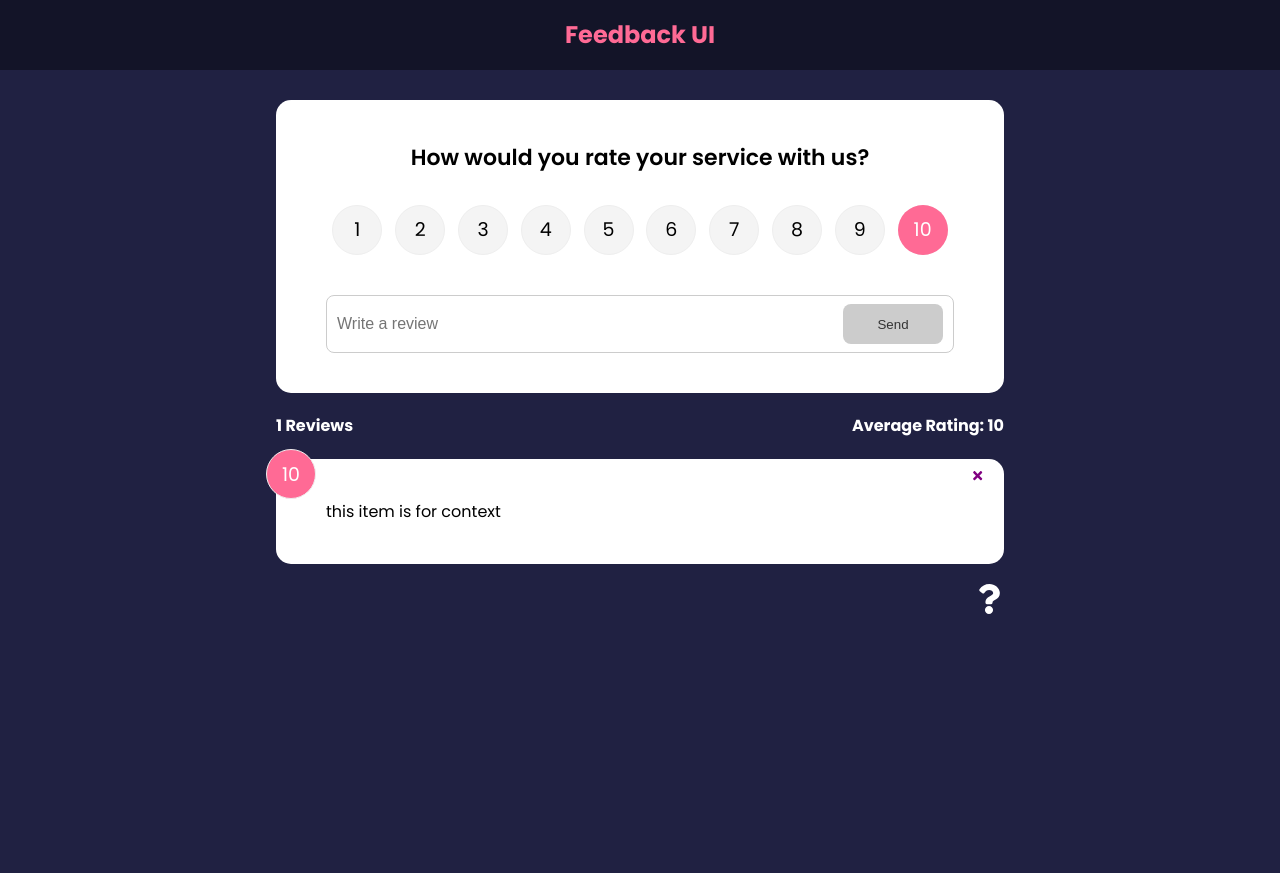
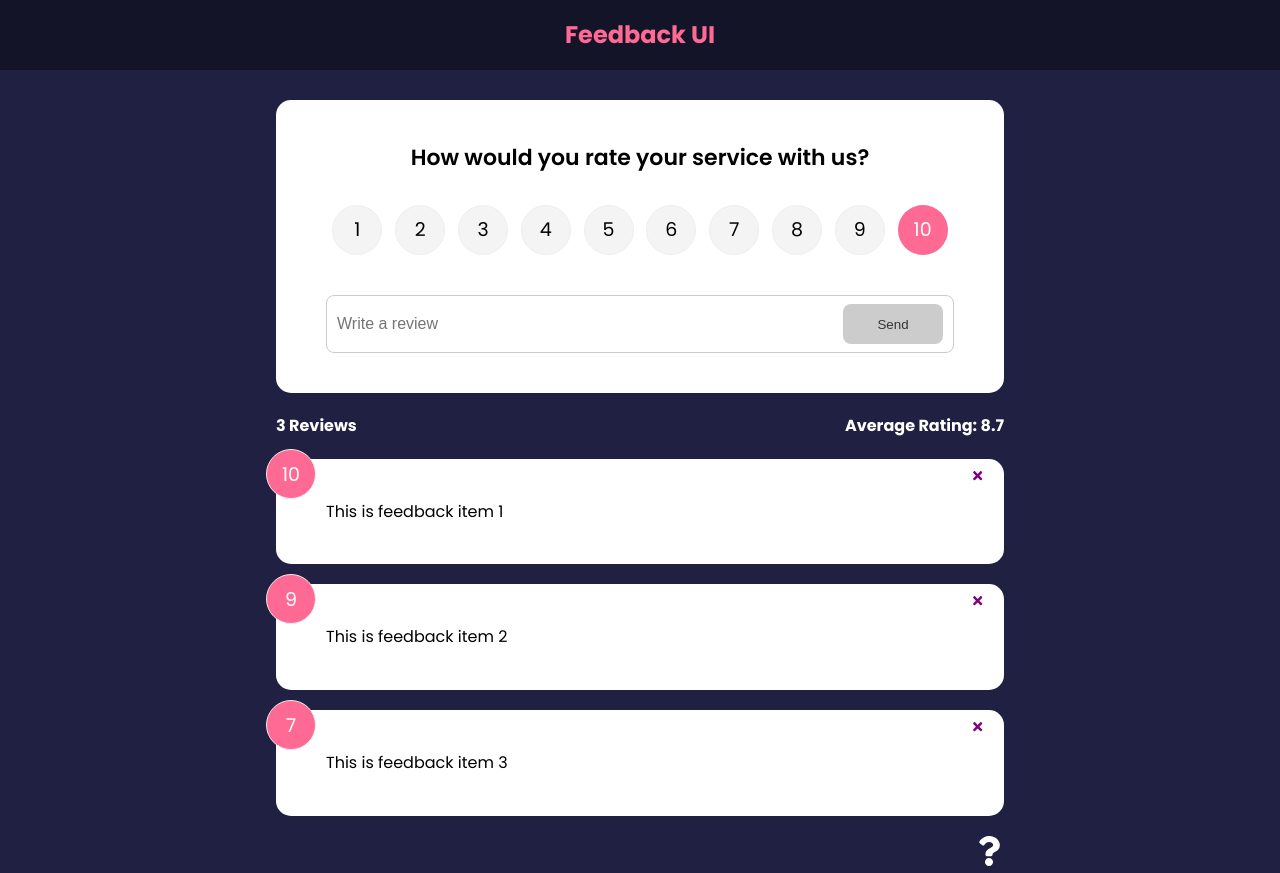
Before and after one commit to davidvekony/feedback-app, a React (Create React App) app: page / in a window 1280 px wide. Before the commit the page ends 800 px from the top, so only its background shows below. Built offline with nearby package versions, Linux system fonts and the light colour scheme.

Commit message:
move all global functions to context

```diff
--- a/src/App.js
+++ b/src/App.js
@@ -1,9 +1,6 @@
 import { BrowserRouter as Router, Route, Routes } from "react-router-dom";
-import { v4 as uuidv4 } from "uuid";
-import { useState } from "react";
 import Header from "./components/Header";
 import FeedbackList from "./components/FeedbackList";
-import FeedbackData from "./data/FeedbackData";
 import FeedbackStats from "./components/FeedbackStats";
 import FeedbackForm from "./components/FeedbackForm";
 import AboutPage from "./pages/AboutPage";
@@ -11,19 +8,6 @@
 import AboutIconLink from "./components/AboutIconLink";
 
 function App() {
-  const [feedback, setFeedback] = useState(FeedbackData);
-
-  const addFeedback = (newFeedback) => {
-    newFeedback.id = uuidv4();
-    setFeedback([newFeedback, ...feedback]);
-  };
-
-  const deleteFeedback = (id) => {
-    if (window.confirm("Are you sure you want to delete?")) {
-      setFeedback(feedback.filter((item) => item.id !== id));
-    }
-  };
-
   return (
     <FeedbackProvider>
       <Router>
@@ -35,9 +19,9 @@
               path="/"
               element={
                 <>
-                  <FeedbackForm handleAdd={addFeedback} />
+                  <FeedbackForm />
                   <FeedbackStats />
-                  <FeedbackList handleDelete={deleteFeedback} />
+                  <FeedbackList />
                 </>
               }
             />
--- a/src/components/FeedbackForm.jsx
+++ b/src/components/FeedbackForm.jsx
@@ -1,13 +1,16 @@
-import { useState } from "react";
+import { useState, useContext } from "react";
 import Card from "./shared/Card";
 import Button from "./shared/Button";
 import RatingSelect from "./RatingSelect";
+import FeedbackContext from "../context/FeedbackContext";
 
-function FeedbackForm({ handleAdd }) {
+function FeedbackForm() {
   const [text, setText] = useState("");
   const [rating, setRating] = useState(10);
   const [btnDisabled, setBtnDisabled] = useState(true);
   const [message, setMessage] = useState("");
+
+  const { addFeedback } = useContext(FeedbackContext);
 
   const handleTextChange = (e) => {
     if (text === "") {
@@ -31,7 +34,7 @@
         text,
         rating,
       };
-      handleAdd(newFeedback);
+      addFeedback(newFeedback);
       setText("");
     }
   };
--- a/src/components/FeedbackItem.jsx
+++ b/src/components/FeedbackItem.jsx
@@ -1,12 +1,16 @@
 import { FaTimes } from "react-icons/fa";
+import { useContext } from "react";
 import PropTypes from "prop-types";
 import Card from "./shared/Card";
+import FeedbackContext from "../context/FeedbackContext";
 
-function FeedbackItem({ item, handleDelete }) {
+function FeedbackItem({ item }) {
+  const { deleteFeedback } = useContext(FeedbackContext);
+
   return (
     <Card>
       <div className="num-display">{item.rating}</div>
-      <button onClick={() => handleDelete(item.id)} className="close">
+      <button onClick={() => deleteFeedback(item.id)} className="close">
         <FaTimes color="purple" />
       </button>
       <div className="text-display">{item.text}</div>
--- a/src/components/FeedbackList.jsx
+++ b/src/components/FeedbackList.jsx
@@ -3,7 +3,7 @@
 import FeedbackItem from "./FeedbackItem";
 import FeedbackContext from "../context/FeedbackContext";
 
-function FeedbackList({ handleDelete }) {
+function FeedbackList() {
   const { feedback } = useContext(FeedbackContext);
 
   if (!feedback || feedback.length === 0) {
@@ -23,7 +23,6 @@
             <FeedbackItem
               key={item.id}
               item={item}
-              handleDelete={handleDelete}
             />
           </motion.div>
         ))}
--- a/src/context/FeedbackContext.js
+++ b/src/context/FeedbackContext.js
@@ -1,3 +1,4 @@
+import { v4 as uuidv4 } from "uuid";
 import { createContext, useState } from "react";
 
 const FeedbackContext = createContext();
@@ -6,13 +7,34 @@
   const [feedback, setFeedback] = useState([
     {
       id: 1,
-      text: "this item is for context",
+      text: "This is feedback item 1",
       rating: 10,
+    },
+    {
+      id: 2,
+      text: "This is feedback item 2",
+      rating: 9,
+    },
+    {
+      id: 3,
+      text: "This is feedback item 3",
+      rating: 7,
     },
   ]);
 
+  const addFeedback = (newFeedback) => {
+    newFeedback.id = uuidv4();
+    setFeedback([newFeedback, ...feedback]);
+  };
+
+  const deleteFeedback = (id) => {
+    if (window.confirm("Are you sure you want to delete?")) {
+      setFeedback(feedback.filter((item) => item.id !== id));
+    }
+  };
+
   return (
-    <FeedbackContext.Provider value={{ feedback }}>
+    <FeedbackContext.Provider value={{ feedback, deleteFeedback, addFeedback }}>
       {children}
     </FeedbackContext.Provider>
   );
```
